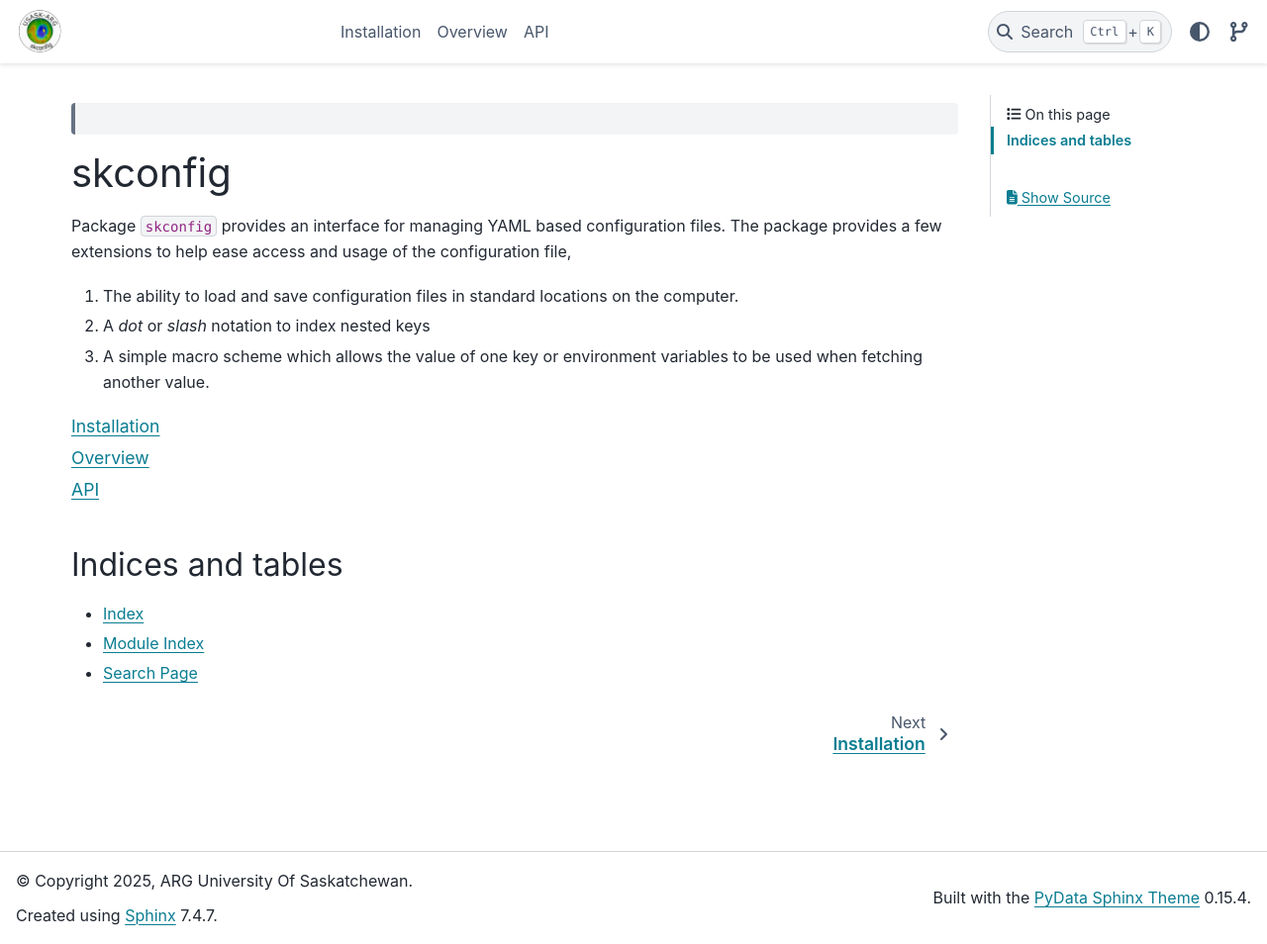
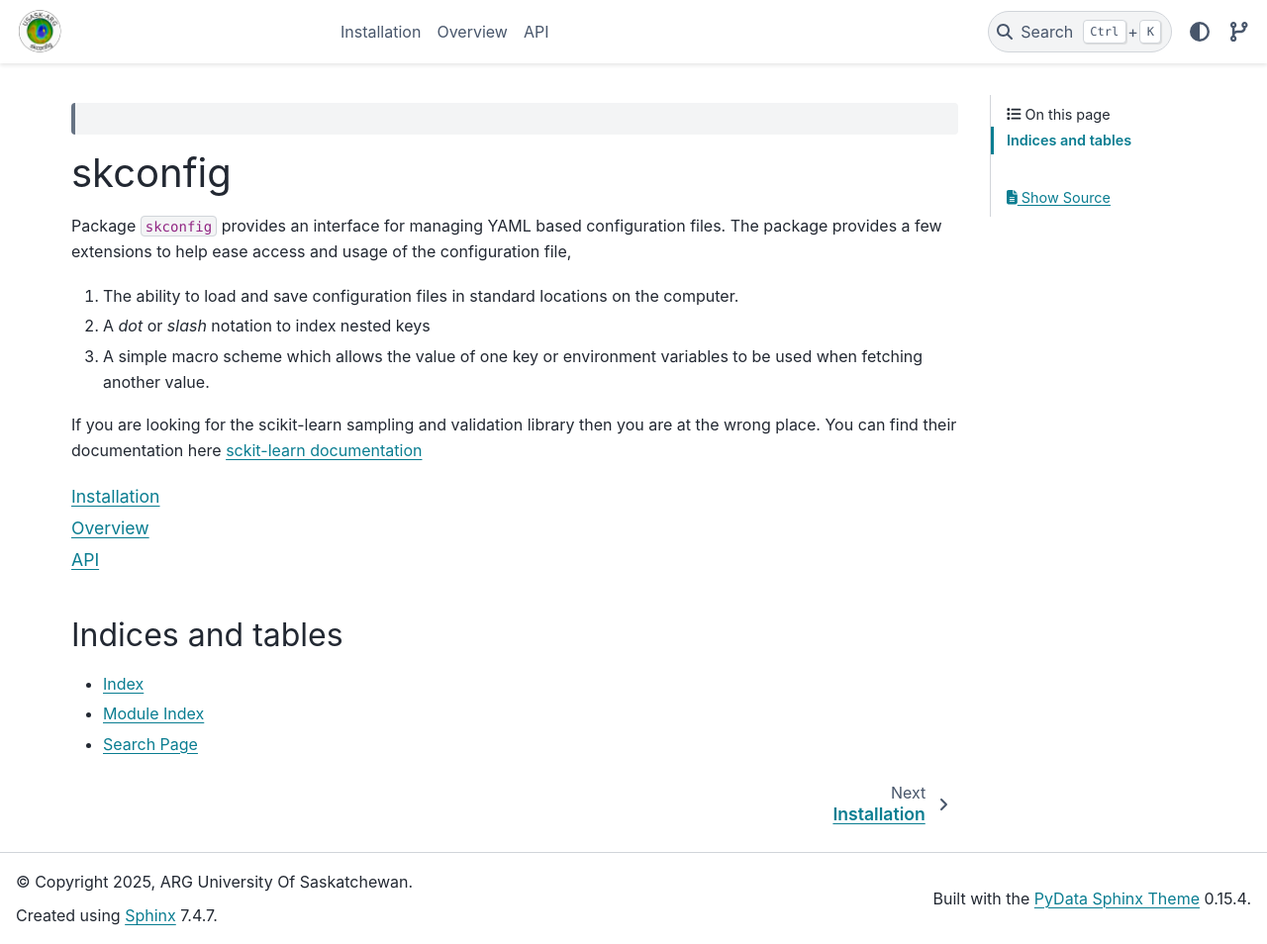
Before and after one commit to usask-arg/skconfig, a Sphinx documentation site: the page built from docs/source/index.rst, in a window 1280 px wide and 954 px high. Shown: the whole window at 99% size. Built offline with Sphinx 7.4.7 and the PyData theme 0.15.4, drawn with Linux system fonts in a browser that asks for light colours.

Commit message:
Documentation updates

```diff
--- a/docs/source/index.rst
+++ b/docs/source/index.rst
@@ -9,6 +9,8 @@ extensions to help ease access and usage of the configuration file,
 #.  A *dot* or *slash* notation to index nested keys
 #.  A simple macro scheme which allows the value of one key or environment variables to be used when fetching another value.
 
+If you are looking for the scikit-learn sampling and validation library then you are at the wrong place. You can find their
+documentation here  `sckit-learn documentation <https://skconfig.readthedocs.io/en/latest/>`_
 
 ..  toctree::
     :maxdepth: 1
```
Also changed, not shown: README.md (+2 -1 lines).
